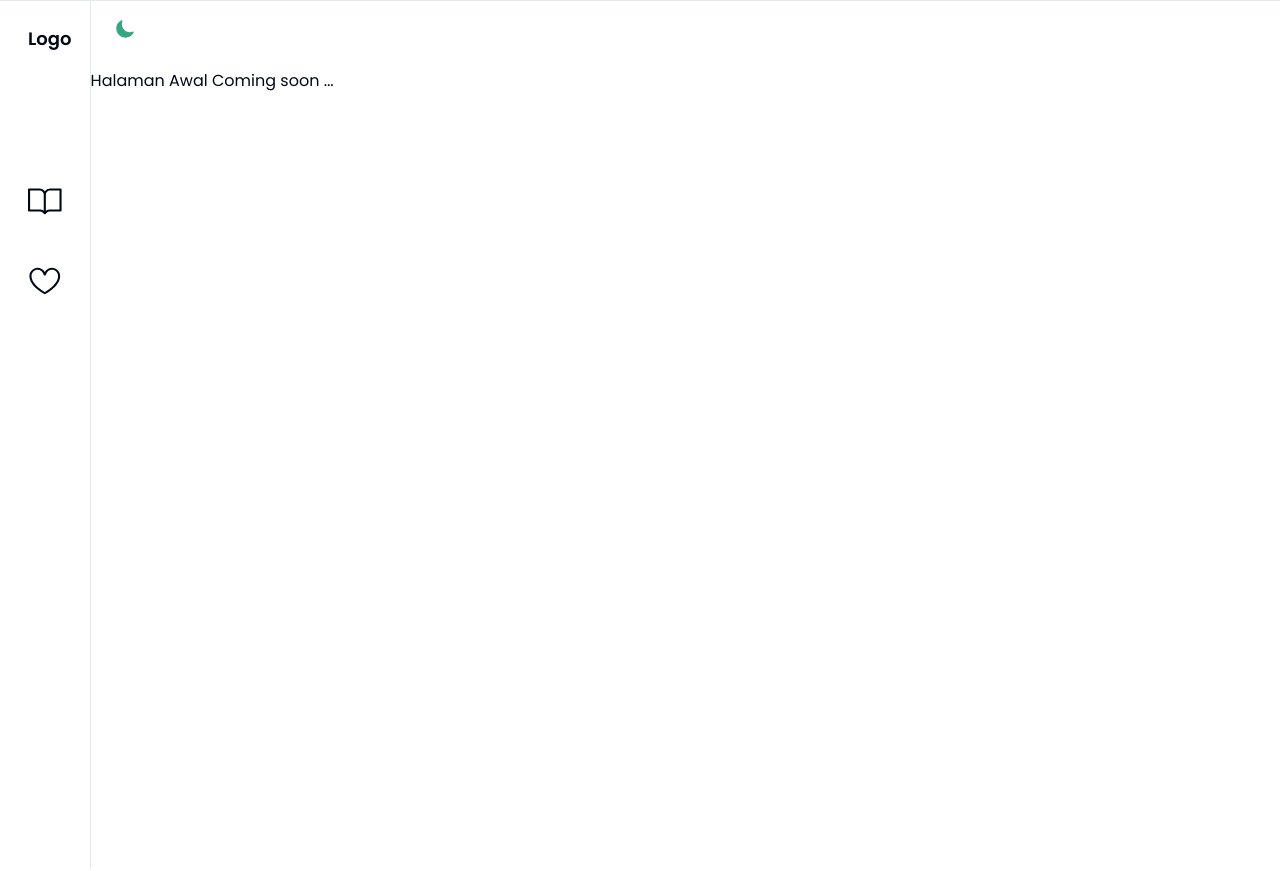
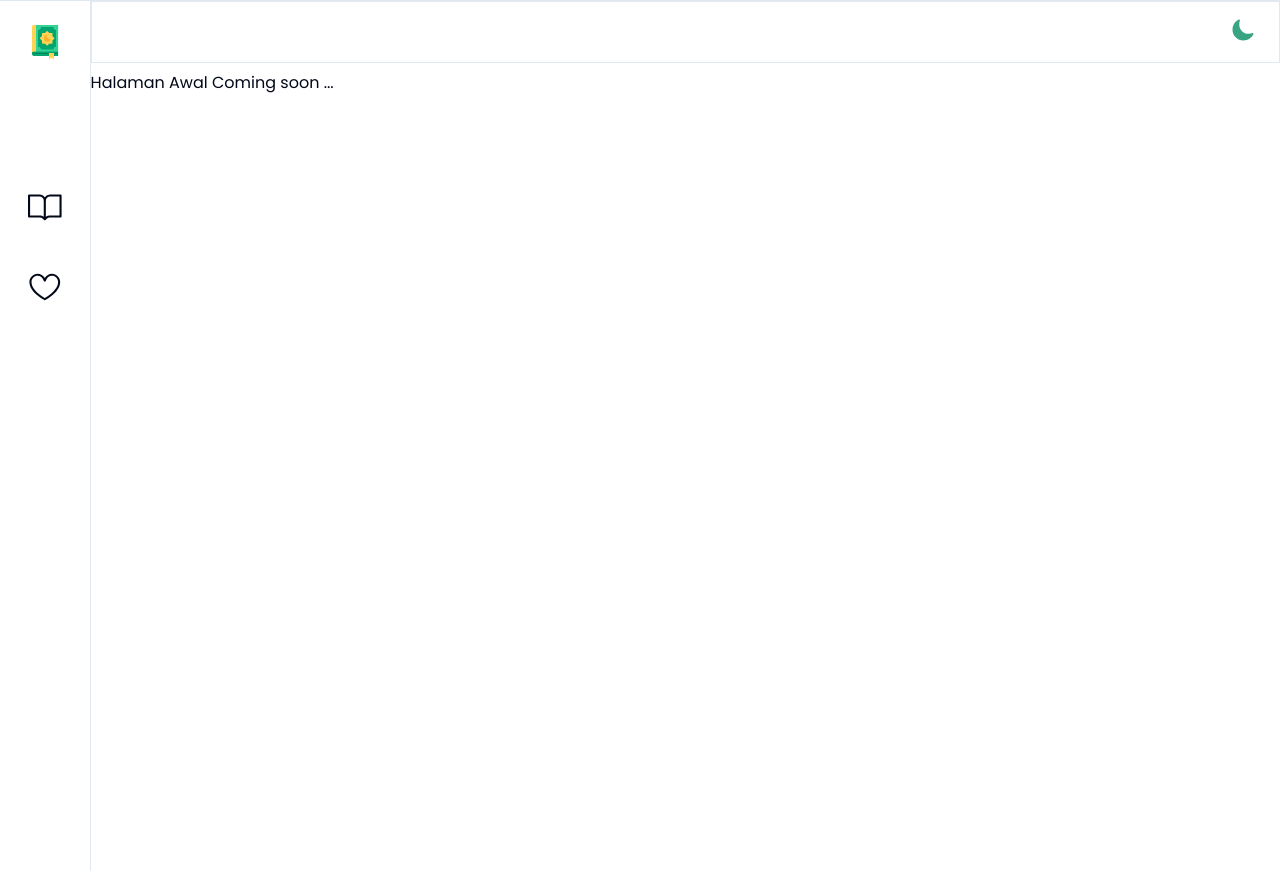
Before and after one commit to nadws/Alquran_nadws, a Next.js app: page / in a window 1280 px wide. Built offline with nearby package versions, Linux system fonts and the light colour scheme.

Commit message:
fix header & border

```diff
--- a/src/app/list-surah/page.jsx
+++ b/src/app/list-surah/page.jsx
@@ -8,10 +8,12 @@ import Link from "next/link";
 import { useState, useEffect, Suspense } from "react";
 import { GoHeart } from "react-icons/go";
 import Loading from "@/app/list-surah/loading";
+import { Input } from "@/components/ui/input";
 const ListSurah = ({}) => {
   const [data, setData] = useState(null);
   const [isLoading, setLoading] = useState(true);
-
+  const [searchTerm, setSearchTerm] = useState("");
+  useEffect(() => {
     fetch("https://equran.id/api/v2/surat")
       .then((res) => res.json())
       .then((data) => {
@@ -22,6 +24,18 @@ const ListSurah = ({}) => {
         console.error("Error fetching data:", error);
         setLoading(false);
       });
+  }, []);
+  const handleSearch = (event) => {
+    setSearchTerm(event.target.value);
+  };
+  const filteredData = data
+    ? data.data.filter((item) => {
+        const searchTermRegex = new RegExp(
+          searchTerm.toLowerCase().split("").join(".*")
+        );
+        return searchTermRegex.test(item.namaLatin.toLowerCase());
+      })
+    : [];
 
   // if (isLoading) return <p>loading ..</p>;
   if (!data) return <></>;
@@ -30,8 +44,24 @@ const ListSurah = ({}) => {
     <>
       <Suspense fallback={<Loading />}>
         <ScrollArea className="h-screen w-full ">
+          <div className="flex items-center justify-center mt-4">
+            {/* <input
+              type="text"
+              placeholder="Search surah..."
+              value={searchTerm}
+              onChange={handleSearch}
+              className="border border-gray-300 rounded-md py-2 px-4"
+            /> */}
+            <Input
+              type="text"
+              value={searchTerm}
+              onChange={handleSearch}
+              placeholder="Search surah..."
+              className="h-10 border border-slate-400 w-[90%] md:w-[70%] lg:w-[60%]"
+            />
+          </div>
           <div className=" grid grid-cols-1 p-3 gap-1 sm:grid-cols-2 md:grid-cols-3 lg:grid-cols-4 lg:gap-5">
-            {data.data.map((item) => (
+            {filteredData.map((item) => (
               <Card
                 key={item.nomor}
                 className="cursor-pointer rounded-lg  mb-1 lg:mb-0"
--- a/src/components/Header/index.tsx
+++ b/src/components/Header/index.tsx
@@ -10,29 +10,20 @@ export default function Header() {
   const pathname = usePathname();
 
   return (
-    <div className="pb-3 mb-2 p-2 flex flex-row items-center justify-between bg-background  top-0 w-full">
-      <div className="w-[20%]">
+    <div className="pb-3 mb-2 p-2 flex border border-border flex-row items-center justify-between bg-background  top-0 w-full">
+      <div></div>
+      <div className="w-[20%] ">
         <Button
           onClick={() =>
             theme == "dark" ? setTheme("light") : setTheme("dark")
           }
           variant={"ghost"}
+          className="float-end"
         >
-          <IoMoon className="text-xl dark:hidden text-[#38a482]" />
-          <IoSunny className="text-xl hidden dark:block text-[#38a482]" />
+          <IoMoon className="text-2xl dark:hidden text-[#38a482]" />
+          <IoSunny className="text-2xl hidden dark:block text-[#38a482]" />
         </Button>
       </div>
-      {/* <div
-        className={`w-[80%] lg:w-[30%] ${
-          pathname === "/list-surah" ? "block" : "hidden"
-        }`}
-      >
-        <Input
-          type="text"
-          placeholder="Search"
-          className="h-8 border border-slate-400"
-        />
-      </div> */}
     </div>
   );
 }
--- a/src/components/sidebar/fotbar.jsx
+++ b/src/components/sidebar/fotbar.jsx
@@ -8,7 +8,7 @@ import { usePathname } from "next/navigation";
 export default function Fotbar() {
   const pathname = usePathname();
   return (
-    <div className="bg-white dark:bg-black h-14 bottom-0  w-full fixed z-10 flex justify-center lg:hidden">
+    <div className="bg-background border border-border h-14 bottom-0  w-full fixed z-10 flex justify-center lg:hidden">
       <Link href="/list-surah">
         <Button
           variant={"ghost"}
--- a/src/components/sidebar/index.tsx
+++ b/src/components/sidebar/index.tsx
@@ -4,6 +4,7 @@ import { GoBook, GoHeart } from "react-icons/go";
 import { Button } from "../ui/button";
 import ButtonSidebar from "./buttonSidebar";
 import { usePathname } from "next/navigation";
+import Image from "next/image";
 
 export default function Sidebar() {
   const pathname = usePathname();
@@ -11,7 +12,14 @@ export default function Sidebar() {
     <div className="pb-12 min-h-screen ">
       <div className="space-y-4 py-4">
         <div className="px-3 py-2">
-          <h2 className="mb-32 px-4 text-lg font-semibold">Logo</h2>
+          <h2 className="mb-32 px-4 text-lg font-semibold">
+            <Image
+              src="/quran.png"
+              width={500}
+              height={500}
+              alt="Picture of the author"
+            />
+          </h2>
           <div>
             <ButtonSidebar text="Surah">
               <Link href="/list-surah">
```
Also changed, not shown: public/quran.png (added). Lines whose indentation alone changed are shown as unchanged.
